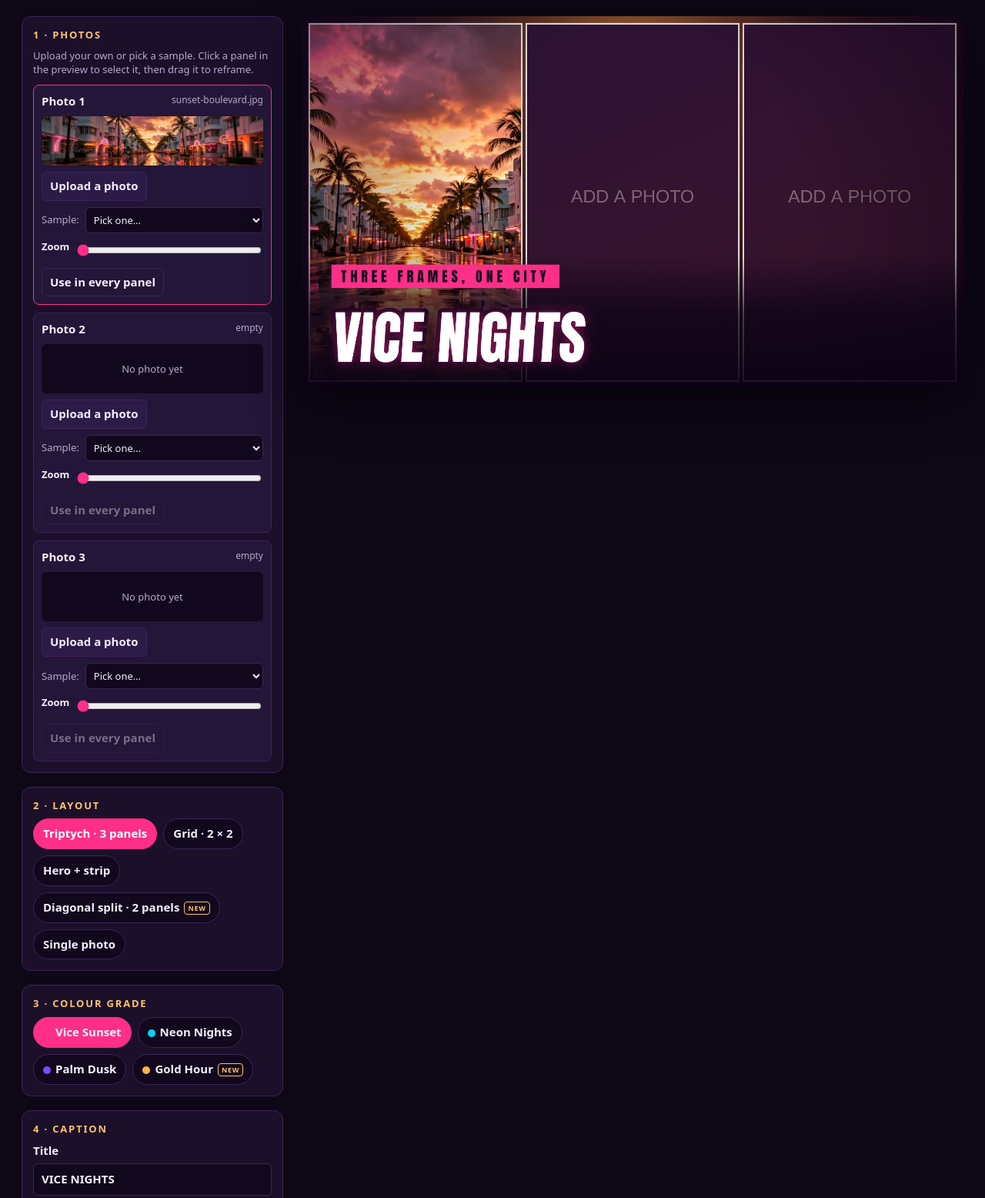
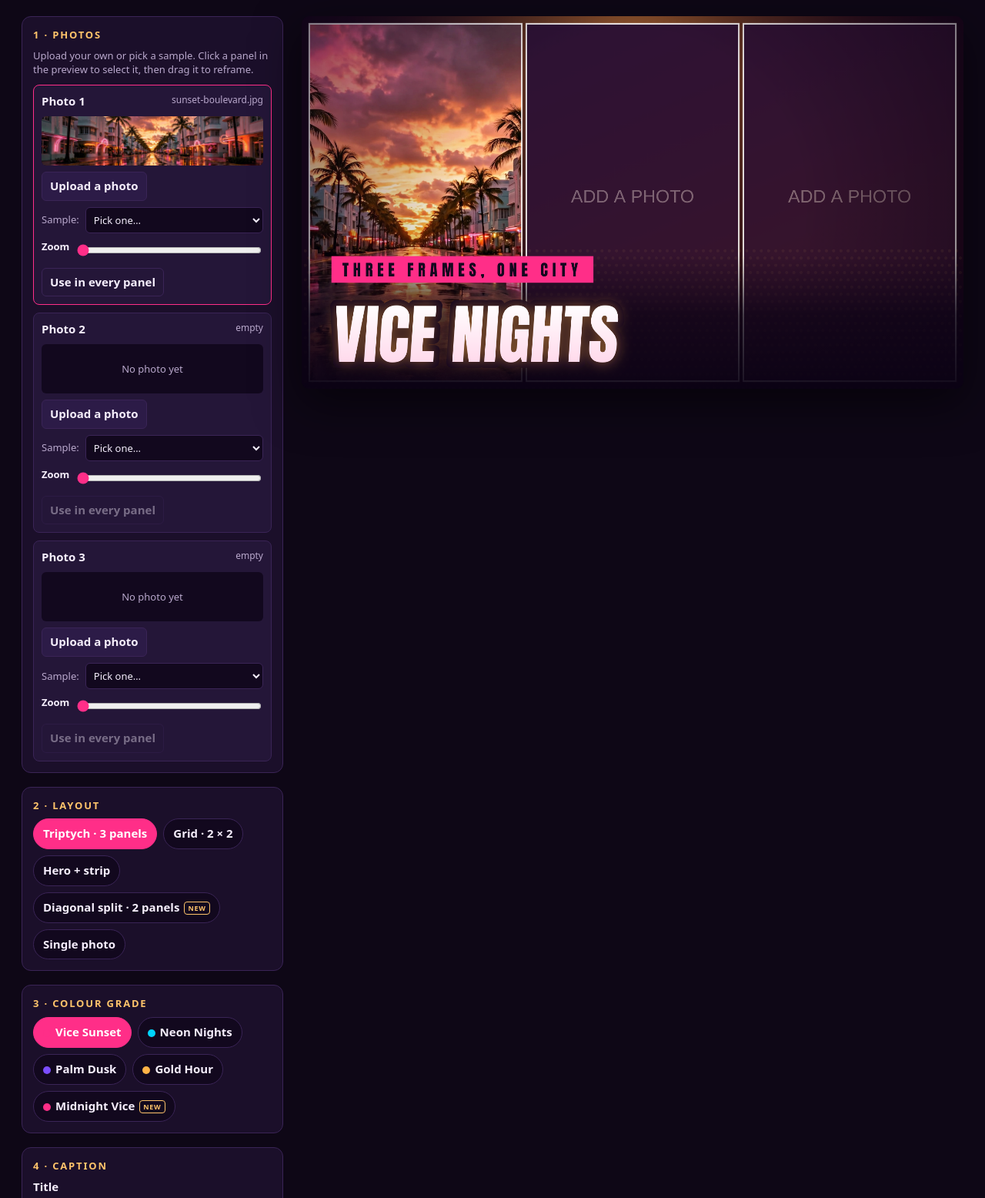
Before and after one commit to JackEasons/makefun-gta6-cover-art-01, a plain HTML site: page app/index.html in a window 1280 px wide. Shown: the part 85-1641 px from the top of the page at 77% size. Drawn offline with Linux system fonts and the light colour scheme.

Commit message:
Vice City Cover Studio v3: character-led hero samples, Midnight Vice grade, bolder two-line titles

```diff
--- a/app/index.html
+++ b/app/index.html
@@ -10,7 +10,7 @@
 <header class="masthead">
   <div>
     <h1>VICE CITY <span>COVER STUDIO</span></h1>
-    <p>Five layouts, four grades, three photos — one poster. Drag a panel to reframe it, pick a grade, export the cover.</p>
+    <p>Five layouts, five grades, three photos — one poster. Drag a panel to reframe it, pick a grade, export the cover.</p>
   </div>
   <p class="made">100% offline · your photos never leave this browser</p>
 </header>
@@ -37,6 +37,7 @@
       <label>Subtitle
         <input id="subtitle" type="text" maxlength="48" value="THREE FRAMES, ONE CITY">
       </label>
+      <p class="hint-inline">Tip: write the title as WORD / WORD to stack it on two lines.</p>
     </div>
     <div class="group">
       <h2>5 · Export size</h2>
--- a/app/src/cover.js
+++ b/app/src/cover.js
@@ -2,7 +2,14 @@
 // into GTA-style cover art on any canvas. Everything is drawn with the
 // canvas 2D API, so the preview and the exported PNG are the same picture
 // at different sizes. No Rockstar artwork, logo or font is used anywhere:
-// the lettering is Anton, an OFL font shipped under app/fonts/.
+// the lettering is Anton, an OFL font shipped under app/fonts/, and the
+// sample photos are original images made with an image model.
+//
+// v3: a fifth grade (Midnight Vice), a bigger two-line title with a
+// gradient fill, a hard offset shadow and a thicker outline, a halftone
+// dot texture over the title band, and a deeper vignette — the covers
+// read as posters now, not postcards. A caption written as
+// "VICE / CITY" stacks onto two lines.
 
 export const GRADES = {
   sunset: {
@@ -36,6 +43,14 @@ export const GRADES = {
     band: '#ffb347',
     accent: '#2dd4c4',
     glow: 'rgba(255, 180, 60, 0.55)',
+  },
+  midnight: {
+    label: 'Midnight Vice',
+    washTop: 'rgba(64, 16, 120, 0.22)',
+    washBottom: 'rgba(255, 20, 130, 0.42)',
+    band: '#ff2e88',
+    accent: '#00e5ff',
+    glow: 'rgba(255, 30, 140, 0.60)',
   },
 };
 
@@ -138,15 +153,40 @@ function paintVignette(ctx, w, h) {
   const r = Math.hypot(w, h) / 2;
   const g = ctx.createRadialGradient(w / 2, h / 2, r * 0.45, w / 2, h / 2, r);
   g.addColorStop(0, 'rgba(8, 0, 18, 0)');
-  g.addColorStop(1, 'rgba(8, 0, 18, 0.42)');
+  g.addColorStop(1, 'rgba(8, 0, 18, 0.46)');
   ctx.fillStyle = g;
   ctx.fillRect(0, 0, w, h);
 }
 
-/** Split a caption into at most two lines that fit the width. */
+/** A faint halftone dot print over the lower band, for the comic-book poster feel. Kept coarse and light on purpose: fine dots add nothing at poster size but bloat the exported PNG. */
+function paintHalftone(ctx, w, h, accent) {
+  const top = h * 0.62;
+  const step = Math.max(14, Math.round(w * 0.011));
+  const r = step * 0.22;
+  ctx.save();
+  ctx.fillStyle = accent;
+  ctx.globalAlpha = 0.06;
+  let row = 0;
+  for (let y = top + step / 2; y < h; y += step, row++) {
+    const offset = row % 2 ? step : step / 2;
+    for (let x = offset; x < w; x += step) {
+      ctx.beginPath();
+      ctx.arc(x, y, r, 0, Math.PI * 2);
+      ctx.fill();
+    }
+  }
+  ctx.restore();
+}
+
+/**
+ * Split a caption into at most two lines that fit the width. A " / " in
+ * the caption forces the break there, so "VICE / CITY" always stacks.
+ */
 function wrapCaption(ctx, text, maxWidth) {
-  const words = text.split(/\s+/).filter(Boolean);
+  const parts = text.split(' / ').map((s) => s.trim()).filter(Boolean);
   const lines = [];
+  for (const part of parts) {
+    const words = part.split(/\s+/).filter(Boolean);
     let line = '';
     for (const word of words) {
       const trial = line ? `${line} ${word}` : word;
@@ -155,17 +195,18 @@ function wrapCaption(ctx, text, maxWidth) {
         lines.push(line);
         line = word;
       }
-    if (lines.length === 2) break;
     }
-  if (line && lines.length < 2) lines.push(line);
-  if (lines.length === 2 && words.length > 0) {
-    const used = lines.join(' ').split(/\s+/).length;
-    if (used < words.length) lines[1] = `${lines[1]}…`;
+    if (line) lines.push(line);
+    if (lines.length >= 2) break;
   }
-  return lines;
+  const shown = lines.slice(0, 2);
+  const usedWords = shown.join(' ').split(/\s+/).filter(Boolean).length;
+  const totalWords = text.replace(/ \/ /g, ' ').split(/\s+/).filter(Boolean).length;
+  if (shown.length === 2 && usedWords < totalWords) shown[1] = `${shown[1]}…`;
+  return shown;
 }
 
-/** The bold display lettering: Anton, white fill, dark outline, slight lean. */
+/** The bold display lettering: Anton, gradient fill, thick dark outline, hard shadow, slight lean. */
 function paintTitle(ctx, title, subtitle, grade, w, h) {
   const bandH = h * 0.24;
   const bandY = h - bandH;
@@ -179,15 +220,19 @@ function paintTitle(ctx, title, subtitle, grade, w, h) {
   const margin = w * 0.045;
   const maxW = w - margin * 2;
   const clean = title.trim().toUpperCase();
-  if (clean) {
-    let size = h * 0.155;
+  if (!clean) return;
+
+  // Grow the type as large as the widest line allows, then draw it.
+  let size = h * 0.175;
+  let lines = [];
+  for (;;) {
     ctx.font = `${size}px Anton, sans-serif`;
-    while (size > 20 && ctx.measureText(clean).width > maxW) {
+    lines = wrapCaption(ctx, clean, maxW);
+    const widest = lines.reduce((m, l) => Math.max(m, ctx.measureText(l).width), 0);
+    if (widest <= maxW || size <= 20) break;
     size -= 2;
-      ctx.font = `${size}px Anton, sans-serif`;
   }
-    const lines = wrapCaption(ctx, clean, maxW);
-    const lineH = size * 1.02;
+  const lineH = size * 1.04;
   let y = h - margin * 0.9 - (lines.length - 1) * lineH;
   ctx.textAlign = 'left';
   ctx.textBaseline = 'alphabetic';
@@ -196,22 +241,30 @@ function paintTitle(ctx, title, subtitle, grade, w, h) {
     ctx.translate(margin, y);
     ctx.transform(1, 0, -0.07, 1, 0, 0);
     ctx.lineJoin = 'round';
+    // Hard offset print shadow first, so the letters lift off the photo.
+    ctx.fillStyle = 'rgba(12, 2, 24, 0.85)';
+    ctx.fillText(lineText, size * 0.045, size * 0.06);
+    // Thick dark outline, then a white-to-blush gradient fill with a neon glow.
     ctx.strokeStyle = 'rgba(16, 2, 28, 0.95)';
-      ctx.lineWidth = Math.max(4, size * 0.14);
+    ctx.lineWidth = Math.max(5, size * 0.18);
     ctx.strokeText(lineText, 0, 0);
-      ctx.fillStyle = '#ffffff';
-      ctx.shadowColor = 'rgba(255, 46, 136, 0.55)';
-      ctx.shadowBlur = size * 0.18;
+    const fill = ctx.createLinearGradient(0, -size * 0.9, 0, size * 0.1);
+    fill.addColorStop(0, '#ffffff');
+    fill.addColorStop(1, '#ffd6ea');
+    ctx.fillStyle = fill;
+    ctx.shadowColor = grade.glow;
+    ctx.shadowBlur = size * 0.22;
     ctx.fillText(lineText, 0, 0);
     ctx.restore();
     y += lineH;
   }
+
   const sub = subtitle.trim().toUpperCase();
   if (sub) {
     const subSize = Math.max(16, size * 0.24);
     ctx.font = `${subSize}px Anton, sans-serif`;
     try { ctx.letterSpacing = `${Math.round(subSize * 0.28)}px`; } catch (e) { /* older canvas: no letter spacing */ }
-      const subY = h - margin * 0.9 - lines.length * lineH - subSize * 1.5;
+    const subY = h - margin * 0.9 - lines.length * lineH - subSize * 1.15;
     const subW = ctx.measureText(sub).width;
     ctx.fillStyle = grade.band;
     const pad = subSize * 0.7;
@@ -219,7 +272,6 @@ function paintTitle(ctx, title, subtitle, grade, w, h) {
     ctx.fillStyle = '#14081f';
     ctx.fillText(sub, margin + pad, subY);
     try { ctx.letterSpacing = '0px'; } catch (e) { /* reset */ }
-    }
   }
 }
 
@@ -285,6 +337,7 @@ export function paintPoster(canvas, state) {
   ctx.fillRect(0, 0, w, h);
   ctx.globalCompositeOperation = 'source-over';
   paintVignette(ctx, w, h);
+  paintHalftone(ctx, w, h, grade.accent);
   paintTitle(ctx, state.title, state.subtitle, grade, w, h);
 }
 
--- a/app/src/main.js
+++ b/app/src/main.js
@@ -6,6 +6,8 @@ import { GRADES, LAYOUTS, SIZES, exportPoster, paintPoster, panelPhotos, posterP
 import { runShot } from './shots.js';
 
 const SAMPLES = [
+  { file: 'hero-driver.jpg', label: 'Sunset Driver' },
+  { file: 'neon-alley.jpg', label: 'Neon Street' },
   { file: 'sunset-boulevard.jpg', label: 'Sunset Boulevard' },
   { file: 'beach-pier.jpg', label: 'Beach Pier' },
   { file: 'skyline.jpg', label: 'Skyline' },
@@ -218,7 +220,7 @@ function buildPickers() {
     btn.className = `chip${state.grade === key ? ' on' : ''}`;
     btn.style.setProperty('--swatch', def.band);
     btn.textContent = def.label;
-    if (key === 'gold') btn.dataset.new = '1';
+    if (key === 'midnight') btn.dataset.new = '1';
     btn.addEventListener('click', () => {
       state.grade = key;
       buildPickers();
@@ -336,14 +338,14 @@ async function boot() {
     await document.fonts.load('100px Anton');
   } catch (e) { /* lettering falls back to a heavy sans */ }
   if (shot) {
-    await runShot(shot, query, async (files, text, sub, layout, grade, size, zoom) => {
+    await runShot(shot, query, async (files, text, sub, layout, grade, size, zoom, fy) => {
       state.layout = layout;
       state.grade = grade;
       state.title = text;
       state.subtitle = sub;
       state.size = size;
       for (let i = 0; i < files.length; i++) {
-        state.photos[i] = { img: await loadImage(`samples/${files[i]}`), name: files[i], zoom: zoom || 1, fx: 0.5, fy: 0.5 };
+        state.photos[i] = { img: await loadImage(`samples/${files[i]}`), name: files[i], zoom: zoom || 1, fx: 0.5, fy: fy ?? 0.5 };
       }
       buildPickers();
       buildSlots();
--- a/app/style.css
+++ b/app/style.css
@@ -49,6 +49,7 @@ html, body { margin: 0; min-height: 100%; background: var(--bg); color: var(--in
 }
 .group h2 { margin: 0 0 8px; font-size: 13px; letter-spacing: 0.14em; text-transform: uppercase; color: var(--gold); }
 .hint { margin: 0 0 10px; color: var(--muted); font-size: 13px; }
+.hint-inline { margin: -4px 0 10px; color: var(--muted); font-size: 12px; font-weight: 400; }
 
 #slots { display: flex; flex-direction: column; gap: 10px; }
 .slot {
--- a/shots.json
+++ b/shots.json
@@ -1 +1 @@
-[{"h":720,"name":"1-cover.png","query":"?shot=cover&photos=sunset-boulevard.jpg,beach-pier.jpg,skyline.jpg&caption=GOLDEN%20HOUR&sub=SLASH%20ACROSS%20THE%20CITY&layout=diagonal&grade=gold&size=1920x1080&zoom=1.15","w":1280},{"h":800,"name":"2-editor.png","query":"?shot=editor&photos=sunset-boulevard.jpg,beach-pier.jpg,skyline.jpg&caption=VICE%20NIGHTS&sub=THREE%20FRAMES%2C%20ONE%20CITY&layout=diagonal&grade=gold&size=1920x1080","w":1280},{"h":1080,"name":"3-cover-square.png","query":"?shot=cover&photos=beach-pier.jpg,skyline.jpg,sunset-boulevard.jpg&caption=NEON%20TIDE&sub=PIER%20LIGHTS%20AT%20DUSK&layout=grid&grade=neon&size=1080x1080","w":1080},{"h":1280,"name":"4-cover-portrait.png","query":"?shot=cover&photos=skyline.jpg,sunset-boulevard.jpg,beach-pier.jpg&caption=DUSK%20DRIVE&sub=THE%20CITY%20AT%20DUSK&layout=hero&grade=dusk&size=1080x1350","w":1024}]
+[{"h":720,"name":"1-cover.png","query":"?shot=cover&photos=hero-driver.jpg,sunset-boulevard.jpg&caption=VICE%20%2F%20CITY&sub=SUNSET%20HEIST&layout=diagonal&grade=midnight&size=1920x1080&zoom=1.15&fy=0.38","w":1280},{"h":800,"name":"2-editor.png","query":"?shot=editor&photos=hero-driver.jpg,sunset-boulevard.jpg,skyline.jpg&caption=VICE%20%2F%20CITY&sub=SUNSET%20HEIST&layout=diagonal&grade=midnight&size=1920x1080","w":1280},{"h":1080,"name":"3-cover-square.png","query":"?shot=cover&photos=neon-alley.jpg,hero-driver.jpg,sunset-boulevard.jpg&caption=NEON%20%2F%20HEIST&sub=MIDNIGHT%20RUN&layout=grid&grade=neon&size=1080x1080","w":1080},{"h":1280,"name":"4-cover-portrait.png","query":"?shot=cover&photos=hero-driver.jpg,neon-alley.jpg,skyline.jpg&caption=VICE%20%2F%20NIGHTS&sub=THE%20CITY%20AT%20DUSK&layout=hero&grade=gold&size=1080x1350&fy=0.4","w":1024}]
```
Also changed, not shown: app/src/shots.js (+6 -2 lines), app/samples/hero-driver.jpg (added), app/samples/neon-alley.jpg (added), screenshots/1-cover.png, screenshots/2-editor.png, screenshots/3-cover-square.png, screenshots/4-cover-portrait.png, 3 other files. Lines whose indentation alone changed are shown as unchanged.
